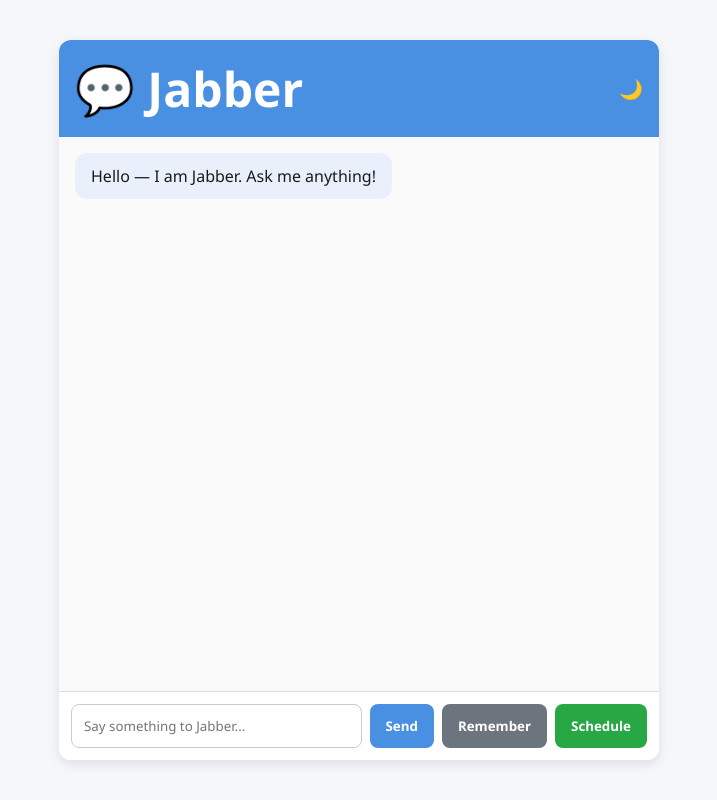
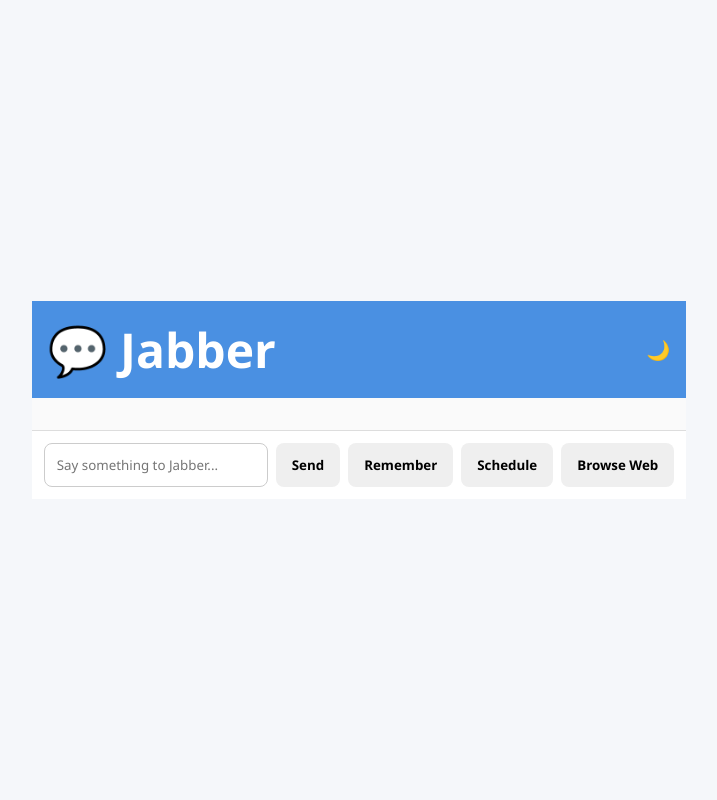
Before and after one commit to officialdanielhester-cpu/Jabber2.0, a website: page index.html in a window 1280 px wide. Shown: the whole page, without its empty margins (281-998 px from the left). Drawn offline with Linux system fonts and the light colour scheme.

Commit message:
Update index.html

```diff
--- a/index.html
+++ b/index.html
@@ -7,27 +7,20 @@
   <link rel="stylesheet" href="style.css" />
 </head>
 <body>
-  <div class="container">
+  <div id="app">
     <header>
       <h1>💬 Jabber</h1>
       <button id="theme-toggle">🌙</button>
     </header>
 
-    <main>
-      <div id="chat-box">
-        <div class="message bot">Hello — I am Jabber. Ask me anything!</div>
-      </div>
-    </main>
+    <main id="chat-box"></main>
 
     <footer>
-      <input
-        id="user-input"
-        type="text"
-        placeholder="Say something to Jabber..."
-      />
-      <button id="send">Send</button>
-      <button id="remember">Remember</button>
-      <button id="schedule">Schedule</button>
+      <input id="user-input" type="text" placeholder="Say something to Jabber..." />
+      <button id="send-btn">Send</button>
+      <button id="remember-btn">Remember</button>
+      <button id="schedule-btn">Schedule</button>
+      <button id="browse-btn">Browse Web</button>
     </footer>
   </div>
 
```
